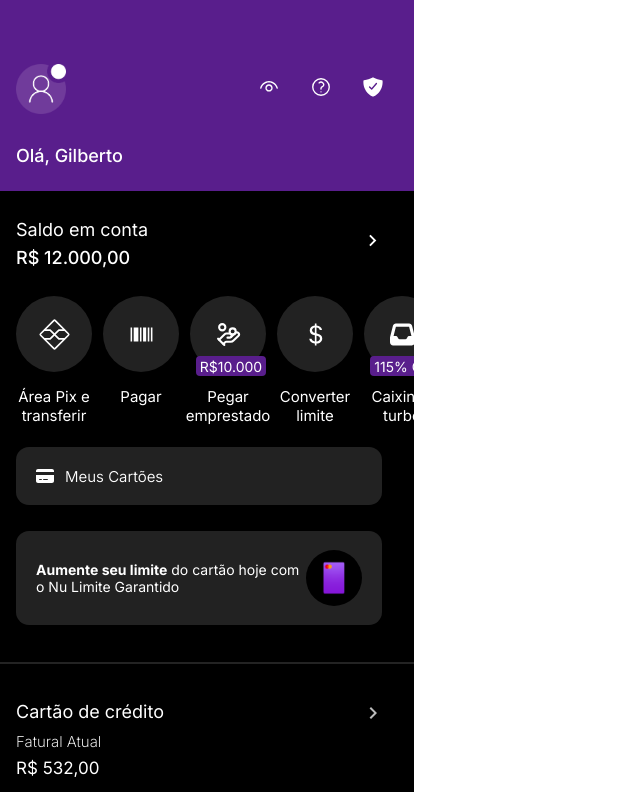
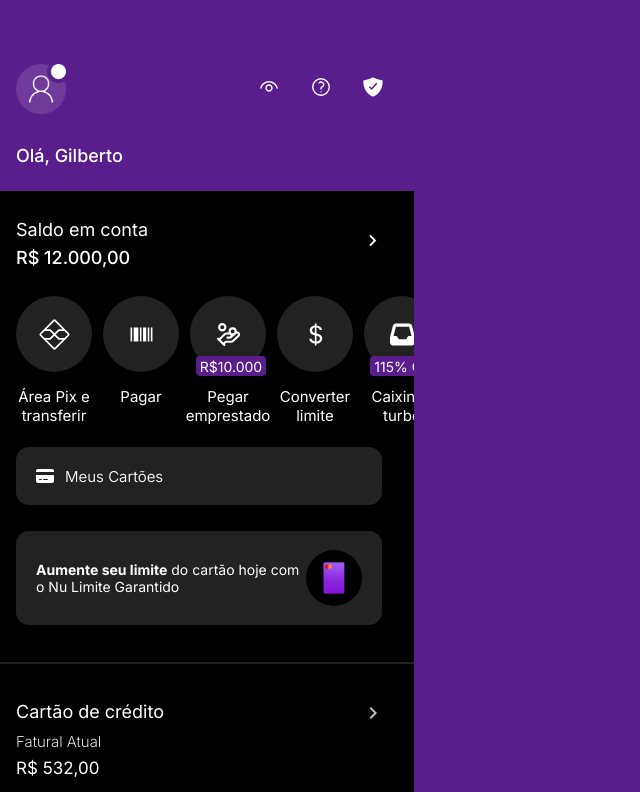
Before and after one commit to gilbertopetrini/nuandroidsn, a React (Vite) app: page / in a window 1280 px wide. Shown: the top 792 px of the page, without its empty margins (0-640 px from the left). Built offline with nearby package versions, Linux system fonts and the light colour scheme.

Commit message:
boacoisa5

```diff
--- a/src/App.css
+++ b/src/App.css
@@ -3,10 +3,12 @@
   padding: 0;
   box-sizing: border-box;
   font-family: inter;
+
 }
 body {
   overflow-x: hidden;
   width: 100%;
+  background-color: #591E8C;
 }
 .main{
   width: 414px;
```
